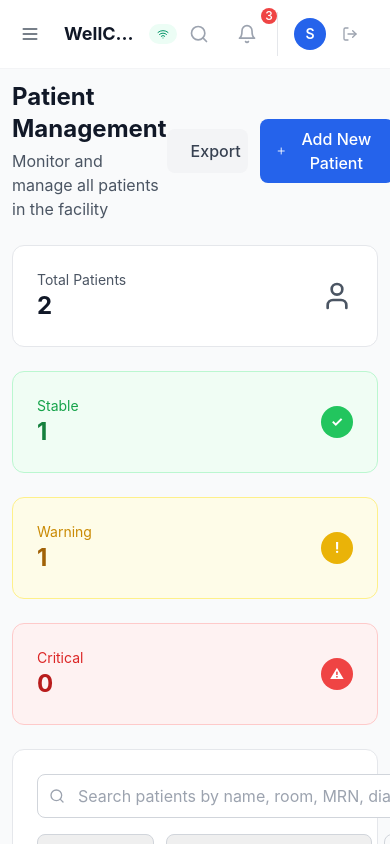
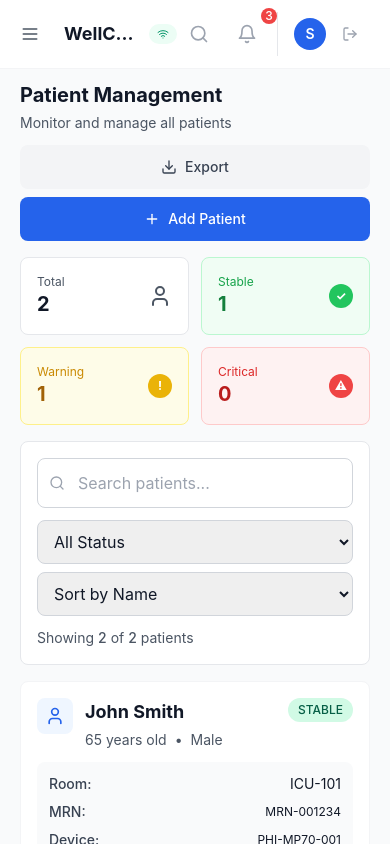
Before and after one commit to Vignunath008/WellConX, a React (Vite) app: page /patients in a window 390 px wide. Built offline with nearby package versions, Linux system fonts and the light colour scheme; sample sign-in values are in the browser's storage.

Commit message:
Mobile-Responsive Patients Page Fix

```diff
--- a/src/pages/Patients.tsx
+++ b/src/pages/Patients.tsx
@@ -1,9 +1,8 @@
 import React, { useState } from 'react'
 import { useNavigate } from 'react-router-dom'
 import { useData } from '../contexts/DataContext'
-import { VitalSignsDisplay } from '../components/VitalCard'
 import AddPatientModal from '../components/modals/AddPatientModal'
-import { User, MapPin, Monitor, Plus, Search, Filter, Download, Calendar, Eye, Clock } from 'lucide-react'
+import { User, MapPin, Monitor, Plus, Search, Filter, Download, Calendar, Eye, Clock, Heart, Wind, Thermometer, Activity, ChevronRight } from 'lucide-react'
 import { motion } from 'framer-motion'
 
 const Patients: React.FC = () => {
@@ -94,120 +93,120 @@ const Patients: React.FC = () => {
   const stats = getStatusStats()
 
   return (
-    <div className="space-y-6">
-      {/* Header */}
-      <div className="flex items-center justify-between">
+    <div className="space-y-4 px-2 sm:px-0 max-w-full overflow-hidden">
+      {/* Header - Mobile Optimized */}
+      <div className="flex flex-col sm:flex-row sm:items-center sm:justify-between space-y-3 sm:space-y-0">
         <div>
-          <h1 className="text-2xl font-bold text-gray-900">Patient Management</h1>
-          <p className="text-gray-600 mt-1">Monitor and manage all patients in the facility</p>
+          <h1 className="text-xl sm:text-2xl font-bold text-gray-900">Patient Management</h1>
+          <p className="text-sm text-gray-600 mt-1">Monitor and manage all patients</p>
         </div>
-        <div className="flex items-center space-x-3">
+        <div className="flex flex-col sm:flex-row space-y-2 sm:space-y-0 sm:space-x-3">
           <button
             onClick={exportPatientData}
-            className="bg-gray-100 hover:bg-gray-200 text-gray-700 px-4 py-2 rounded-lg font-medium transition-colors flex items-center space-x-2"
+            className="bg-gray-100 hover:bg-gray-200 text-gray-700 px-4 py-2.5 rounded-lg font-medium transition-colors flex items-center justify-center space-x-2 text-sm"
           >
             <Download className="h-4 w-4" />
             <span>Export</span>
           </button>
           <button
             onClick={() => setShowAddModal(true)}
-            className="bg-blue-600 hover:bg-blue-700 text-white px-4 py-2 rounded-lg font-medium transition-colors flex items-center space-x-2"
+            className="bg-blue-600 hover:bg-blue-700 text-white px-4 py-2.5 rounded-lg font-medium transition-colors flex items-center justify-center space-x-2 text-sm"
           >
             <Plus className="h-4 w-4" />
-            <span>Add New Patient</span>
+            <span>Add Patient</span>
           </button>
         </div>
       </div>
 
-      {/* Stats Cards */}
-      <div className="grid grid-cols-1 md:grid-cols-4 gap-6">
+      {/* Stats Cards - Mobile Grid */}
+      <div className="grid grid-cols-2 lg:grid-cols-4 gap-3 sm:gap-4">
         <motion.div
-          className="bg-white rounded-xl p-6 border border-gray-200"
+          className="bg-white rounded-lg p-4 border border-gray-200"
           initial={{ opacity: 0, y: 20 }}
           animate={{ opacity: 1, y: 0 }}
         >
           <div className="flex items-center justify-between">
             <div>
-              <p className="text-sm text-gray-600">Total Patients</p>
-              <p className="text-2xl font-bold text-gray-900">{stats.total}</p>
+              <p className="text-xs sm:text-sm text-gray-600">Total</p>
+              <p className="text-xl sm:text-2xl font-bold text-gray-900">{stats.total}</p>
             </div>
-            <User className="h-8 w-8 text-gray-600" />
+            <User className="h-6 w-6 sm:h-8 sm:w-8 text-gray-600" />
           </div>
         </motion.div>
 
         <motion.div
-          className="bg-green-50 rounded-xl p-6 border border-green-200"
+          className="bg-green-50 rounded-lg p-4 border border-green-200"
           initial={{ opacity: 0, y: 20 }}
           animate={{ opacity: 1, y: 0 }}
           transition={{ delay: 0.1 }}
         >
           <div className="flex items-center justify-between">
             <div>
-              <p className="text-sm text-green-600">Stable</p>
-              <p className="text-2xl font-bold text-green-700">{stats.stable}</p>
+              <p className="text-xs sm:text-sm text-green-600">Stable</p>
+              <p className="text-xl sm:text-2xl font-bold text-green-700">{stats.stable}</p>
             </div>
-            <div className="w-8 h-8 bg-green-500 rounded-full flex items-center justify-center">
-              <span className="text-white text-sm font-bold">✓</span>
+            <div className="w-6 h-6 sm:w-8 sm:h-8 bg-green-500 rounded-full flex items-center justify-center">
+              <span className="text-white text-xs sm:text-sm font-bold">✓</span>
             </div>
           </div>
         </motion.div>
 
         <motion.div
-          className="bg-yellow-50 rounded-xl p-6 border border-yellow-200"
+          className="bg-yellow-50 rounded-lg p-4 border border-yellow-200"
           initial={{ opacity: 0, y: 20 }}
           animate={{ opacity: 1, y: 0 }}
           transition={{ delay: 0.2 }}
         >
           <div className="flex items-center justify-between">
             <div>
-              <p className="text-sm text-yellow-600">Warning</p>
-              <p className="text-2xl font-bold text-yellow-700">{stats.warning}</p>
+              <p className="text-xs sm:text-sm text-yellow-600">Warning</p>
+              <p className="text-xl sm:text-2xl font-bold text-yellow-700">{stats.warning}</p>
             </div>
-            <div className="w-8 h-8 bg-yellow-500 rounded-full flex items-center justify-center">
-              <span className="text-white text-sm font-bold">!</span>
+            <div className="w-6 h-6 sm:w-8 sm:h-8 bg-yellow-500 rounded-full flex items-center justify-center">
+              <span className="text-white text-xs sm:text-sm font-bold">!</span>
             </div>
           </div>
         </motion.div>
 
         <motion.div
-          className="bg-red-50 rounded-xl p-6 border border-red-200"
+          className="bg-red-50 rounded-lg p-4 border border-red-200"
           initial={{ opacity: 0, y: 20 }}
           animate={{ opacity: 1, y: 0 }}
           transition={{ delay: 0.3 }}
         >
           <div className="flex items-center justify-between">
             <div>
-              <p className="text-sm text-red-600">Critical</p>
-              <p className="text-2xl font-bold text-red-700">{stats.critical}</p>
+              <p className="text-xs sm:text-sm text-red-600">Critical</p>
+              <p className="text-xl sm:text-2xl font-bold text-red-700">{stats.critical}</p>
             </div>
-            <div className="w-8 h-8 bg-red-500 rounded-full flex items-center justify-center">
-              <span className="text-white text-sm font-bold">⚠</span>
+            <div className="w-6 h-6 sm:w-8 sm:h-8 bg-red-500 rounded-full flex items-center justify-center">
+              <span className="text-white text-xs sm:text-sm font-bold">⚠</span>
             </div>
           </div>
         </motion.div>
       </div>
 
-      {/* Filters */}
-      <div className="bg-white rounded-xl p-6 border border-gray-200">
-        <div className="flex flex-col lg:flex-row lg:items-center lg:justify-between space-y-4 lg:space-y-0">
-          <div className="flex items-center space-x-4">
+      {/* Filters - Mobile Optimized */}
+      <div className="bg-white rounded-lg p-4 border border-gray-200">
+        <div className="space-y-3">
+          {/* Search Bar */}
           <div className="relative">
             <Search className="h-4 w-4 absolute left-3 top-1/2 transform -translate-y-1/2 text-gray-400" />
             <input
               type="text"
-                placeholder="Search patients by name, room, MRN, diagnosis..."
+              placeholder="Search patients..."
               value={searchTerm}
               onChange={(e) => setSearchTerm(e.target.value)}
-                className="pl-10 pr-4 py-2 w-96 border border-gray-300 rounded-lg focus:outline-none focus:ring-2 focus:ring-blue-500 focus:border-blue-500"
+              className="pl-10 pr-4 py-3 w-full border border-gray-300 rounded-lg focus:outline-none focus:ring-2 focus:ring-blue-500 focus:border-blue-500 text-base"
             />
           </div>
-          </div>
 
-          <div className="flex items-center space-x-3">
+          {/* Filter Controls */}
+          <div className="flex flex-col sm:flex-row space-y-2 sm:space-y-0 sm:space-x-3">
             <select
               value={statusFilter}
               onChange={(e) => setStatusFilter(e.target.value as any)}
-              className="px-3 py-2 border border-gray-300 rounded-lg focus:outline-none focus:ring-2 focus:ring-blue-500 focus:border-blue-500"
+              className="flex-1 px-3 py-2.5 border border-gray-300 rounded-lg focus:outline-none focus:ring-2 focus:ring-blue-500 focus:border-blue-500 text-base"
             >
               <option value="all">All Status</option>
               <option value="stable">Stable</option>
@@ -218,89 +217,163 @@ const Patients: React.FC = () => {
             <select
               value={sortBy}
               onChange={(e) => setSortBy(e.target.value as any)}
-              className="px-3 py-2 border border-gray-300 rounded-lg focus:outline-none focus:ring-2 focus:ring-blue-500 focus:border-blue-500"
+              className="flex-1 px-3 py-2.5 border border-gray-300 rounded-lg focus:outline-none focus:ring-2 focus:ring-blue-500 focus:border-blue-500 text-base"
             >
               <option value="name">Sort by Name</option>
               <option value="room">Sort by Room</option>
               <option value="status">Sort by Status</option>
-              <option value="lastUpdated">Sort by Last Updated</option>
+              <option value="lastUpdated">Sort by Updated</option>
             </select>
-
-            <button className="p-2 border border-gray-300 rounded-lg hover:bg-gray-50 transition-colors">
-              <Filter className="h-4 w-4 text-gray-600" />
-            </button>
           </div>
         </div>
 
-        <div className="mt-4 text-sm text-gray-600">
+        <div className="mt-3 text-sm text-gray-600">
           Showing <span className="font-medium">{filteredPatients.length}</span> of <span className="font-medium">{patients.length}</span> patients
         </div>
       </div>
 
-      {/* Patient List */}
-      <div className="grid gap-6">
+      {/* Patient List - Mobile Optimized Cards */}
+      <div className="space-y-3">
         {filteredPatients.map((patient, index) => (
           <motion.div
             key={patient.id}
-            className="card p-6"
+            className="bg-white rounded-lg border border-gray-100 p-4 hover:shadow-lg transition-all duration-300 w-full overflow-hidden"
             initial={{ opacity: 0, y: 20 }}
             animate={{ opacity: 1, y: 0 }}
             transition={{ delay: index * 0.1 }}
           >
-            <div className="flex items-start justify-between mb-6">
-              <div className="flex items-center space-x-4">
-                <div className="bg-medical-100 p-3 rounded-full">
-                  <User className="h-6 w-6 text-medical-600" />
+            {/* Patient Header - Mobile Optimized */}
+            <div className="space-y-3 mb-4">
+              {/* Top Row - Name and Status */}
+              <div className="flex items-start justify-between">
+                <div className="flex items-start space-x-3 min-w-0 flex-1">
+                  <div className="bg-blue-50 p-2 rounded-lg flex-shrink-0">
+                    <User className="h-5 w-5 text-blue-600" />
                   </div>
-                <div>
-                  <h2 className="text-xl font-semibold text-gray-900">{patient.name}</h2>
-                  <div className="flex items-center space-x-4 text-sm text-gray-600 mt-1">
-                    <span>{patient.age} years old • {patient.gender}</span>
-                    <div className="flex items-center">
-                      <MapPin className="h-4 w-4 mr-1" />
-                      {patient.room}
+                  <div className="min-w-0 flex-1">
+                    <h3 className="text-lg font-bold text-gray-900 truncate">{patient.name}</h3>
+                    <div className="text-sm text-gray-600 mt-1">
+                      <div className="flex items-center space-x-2">
+                        <span>{patient.age} years old</span>
+                        <span>•</span>
+                        <span className="capitalize">{patient.gender}</span>
                       </div>
-                    <div className="flex items-center">
-                      <Monitor className="h-4 w-4 mr-1" />
-                      {patient.deviceId || 'No device assigned'}
-                    </div>
-                    <div className="flex items-center">
-                      <Calendar className="h-4 w-4 mr-1" />
-                      Admitted: {patient.admissionDate.toLocaleDateString()}
-                    </div>
-                  </div>
-                  <p className="text-sm text-gray-700 mt-2">
-                    <span className="font-medium">MRN:</span> {patient.medicalRecordNumber} •
-                    <span className="font-medium"> Diagnosis:</span> {patient.diagnosis}
-                  </p>
-                </div>
-              </div>
-
-              <div className="flex items-center space-x-3">
-                <div className={`px-3 py-1 rounded-full text-xs font-medium ${
-                  patient.status === 'critical' ? 'bg-red-100 text-red-800' :
-                  patient.status === 'warning' ? 'bg-yellow-100 text-yellow-800' :
-                  'bg-green-100 text-green-800'
-                }`}>
-                  {patient.status.toUpperCase()}
-                </div>
-                <div className="flex items-center space-x-1">
-                  <div className="status-indicator status-online"></div>
-                  <span className="text-xs text-gray-500">Live</span>
                     </div>
                   </div>
                 </div>
 
-            <VitalSignsDisplay vitals={patient.vitals} />
+                <div className={`px-2.5 py-1 rounded-full text-xs font-medium flex-shrink-0 ${
+                  patient.status === 'critical' ? 'bg-red-100 text-red-800' :
+                  patient.status === 'warning' ? 'bg-amber-100 text-amber-800' :
+                  'bg-emerald-100 text-emerald-800'
+                }`}>
+                  {patient.status.toUpperCase()}
+                </div>
+              </div>
 
-            <div className="mt-6 flex items-center justify-between">
-              <div className="text-sm text-gray-500">
-                Last updated: {patient.lastUpdated.toLocaleString()}
+              {/* Patient Info Grid - Mobile Optimized */}
+              <div className="grid grid-cols-1 gap-2 text-sm bg-gray-50 rounded-lg p-3">
+                <div className="flex items-center justify-between">
+                  <span className="font-medium text-gray-700">Room:</span>
+                  <span className="text-gray-900">{patient.room}</span>
                 </div>
-              <div className="flex space-x-2">
+                <div className="flex items-center justify-between">
+                  <span className="font-medium text-gray-700">MRN:</span>
+                  <span className="text-gray-900 text-xs">{patient.medicalRecordNumber}</span>
+                </div>
+                <div className="flex items-center justify-between">
+                  <span className="font-medium text-gray-700">Device:</span>
+                  <span className="text-gray-900 text-xs truncate max-w-32">{patient.deviceId || 'Not assigned'}</span>
+                </div>
+                <div className="flex items-center justify-between">
+                  <span className="font-medium text-gray-700">Admitted:</span>
+                  <span className="text-gray-900 text-xs">{patient.admissionDate.toLocaleDateString()}</span>
+                </div>
+              </div>
+
+              {/* Diagnosis */}
+              <div className="bg-blue-50 rounded-lg p-3">
+                <div className="text-sm">
+                  <span className="font-medium text-blue-800">Diagnosis: </span>
+                  <span className="text-blue-700">{patient.diagnosis}</span>
+                </div>
+              </div>
+
+              {/* Live Status Indicator */}
+              <div className="flex items-center justify-between">
+                <div className="flex items-center space-x-2">
+                  <div className="w-2 h-2 bg-emerald-500 rounded-full pulse-ring" />
+                  <span className="text-xs font-medium text-gray-500">Live Monitoring Active</span>
+                </div>
+                <div className="text-xs text-gray-500">
+                  Updated: {patient.lastUpdated.toLocaleTimeString()}
+                </div>
+              </div>
+            </div>
+
+            {/* Vital Signs - Mobile Optimized Grid */}
+            <div className="mb-4">
+              <h4 className="text-sm font-semibold text-gray-900 mb-3">Current Vital Signs</h4>
+
+              {/* Mobile-First Vital Signs Grid */}
+              <div className="grid grid-cols-2 gap-2">
+                {/* Heart Rate */}
+                <div className="bg-red-50 border border-red-200 rounded-lg p-3">
+                  <div className="flex items-center space-x-2 mb-2">
+                    <Heart className="h-4 w-4 text-red-600 heartbeat" />
+                    <span className="text-xs font-medium text-red-700">Heart Rate</span>
+                  </div>
+                  <div className="flex items-baseline space-x-1">
+                    <span className="text-xl font-bold text-red-700">{Math.round(patient.vitals.heartRate)}</span>
+                    <span className="text-xs text-red-600">bpm</span>
+                  </div>
+                </div>
+
+                {/* Blood Pressure */}
+                <div className="bg-purple-50 border border-purple-200 rounded-lg p-3">
+                  <div className="flex items-center space-x-2 mb-2">
+                    <Activity className="h-4 w-4 text-purple-600" />
+                    <span className="text-xs font-medium text-purple-700">Blood Pressure</span>
+                  </div>
+                  <div className="flex items-baseline space-x-1">
+                    <span className="text-lg font-bold text-purple-700">
+                      {Math.round(patient.vitals.bloodPressure.systolic)}/{Math.round(patient.vitals.bloodPressure.diastolic)}
+                    </span>
+                    <span className="text-xs text-purple-600">mmHg</span>
+                  </div>
+                </div>
+
+                {/* SpO2 */}
+                <div className="bg-blue-50 border border-blue-200 rounded-lg p-3">
+                  <div className="flex items-center space-x-2 mb-2">
+                    <Wind className="h-4 w-4 text-blue-600" />
+                    <span className="text-xs font-medium text-blue-700">SpO2</span>
+                  </div>
+                  <div className="flex items-baseline space-x-1">
+                    <span className="text-xl font-bold text-blue-700">{Math.round(patient.vitals.oxygenSaturation)}</span>
+                    <span className="text-xs text-blue-600">%</span>
+                  </div>
+                </div>
+
+                {/* Temperature */}
+                <div className="bg-orange-50 border border-orange-200 rounded-lg p-3">
+                  <div className="flex items-center space-x-2 mb-2">
+                    <Thermometer className="h-4 w-4 text-orange-600" />
+                    <span className="text-xs font-medium text-orange-700">Temperature</span>
+                  </div>
+                  <div className="flex items-baseline space-x-1">
+                    <span className="text-xl font-bold text-orange-700">{patient.vitals.temperature.toFixed(1)}</span>
+                    <span className="text-xs text-orange-600">°F</span>
+                  </div>
+                </div>
+              </div>
+            </div>
+
+            {/* Action Buttons - Mobile Optimized */}
+            <div className="flex flex-col sm:flex-row space-y-2 sm:space-y-0 sm:space-x-3 pt-3 border-t border-gray-200">
               <button
                 onClick={() => handleViewHistory(patient.id)}
-                  className="btn-secondary text-sm flex items-center space-x-1"
+                className="btn-secondary text-sm flex items-center justify-center space-x-2 py-2.5 flex-1"
               >
                 <Clock className="h-4 w-4" />
                 <span>View History</span>
@@ -320,33 +393,34 @@ const Patients: React.FC = () => {
                   a.click()
                   URL.revokeObjectURL(url)
                 }}
-                  className="btn-secondary text-sm"
+                className="btn-secondary text-sm flex items-center justify-center space-x-2 py-2.5 flex-1"
               >
-                  Export Data
+                <Download className="h-4 w-4" />
+                <span>Export</span>
               </button>
               <button
                 onClick={() => handleViewDetails(patient.id)}
-                  className="btn-primary text-sm flex items-center space-x-1"
+                className="btn-primary text-sm flex items-center justify-center space-x-2 py-2.5 flex-1"
               >
                 <Eye className="h-4 w-4" />
                 <span>View Details</span>
+                <ChevronRight className="h-4 w-4" />
               </button>
-              </div>
             </div>
           </motion.div>
         ))}
       </div>
 
       {filteredPatients.length === 0 && (
-        <div className="text-center py-12">
-          <User className="h-12 w-12 text-gray-400 mx-auto mb-4" />
-          <h3 className="text-lg font-medium text-gray-900 mb-2">No patients found</h3>
-          <p className="text-gray-600 mb-4">
+        <div className="text-center py-8">
+          <User className="h-10 w-10 sm:h-12 sm:w-12 text-gray-400 mx-auto mb-4" />
+          <h3 className="text-base sm:text-lg font-medium text-gray-900 mb-2">No patients found</h3>
+          <p className="text-gray-600 mb-4 text-sm sm:text-base">
             {searchTerm ? `No patients match "${searchTerm}"` : 'No patients match the selected filters'}
           </p>
           <button
             onClick={() => setShowAddModal(true)}
-            className="bg-blue-600 hover:bg-blue-700 text-white px-4 py-2 rounded-lg font-medium transition-colors"
+            className="bg-blue-600 hover:bg-blue-700 text-white px-4 py-2.5 rounded-lg font-medium transition-colors"
           >
             Add First Patient
           </button>
```
Lines whose indentation alone changed are shown as unchanged.
